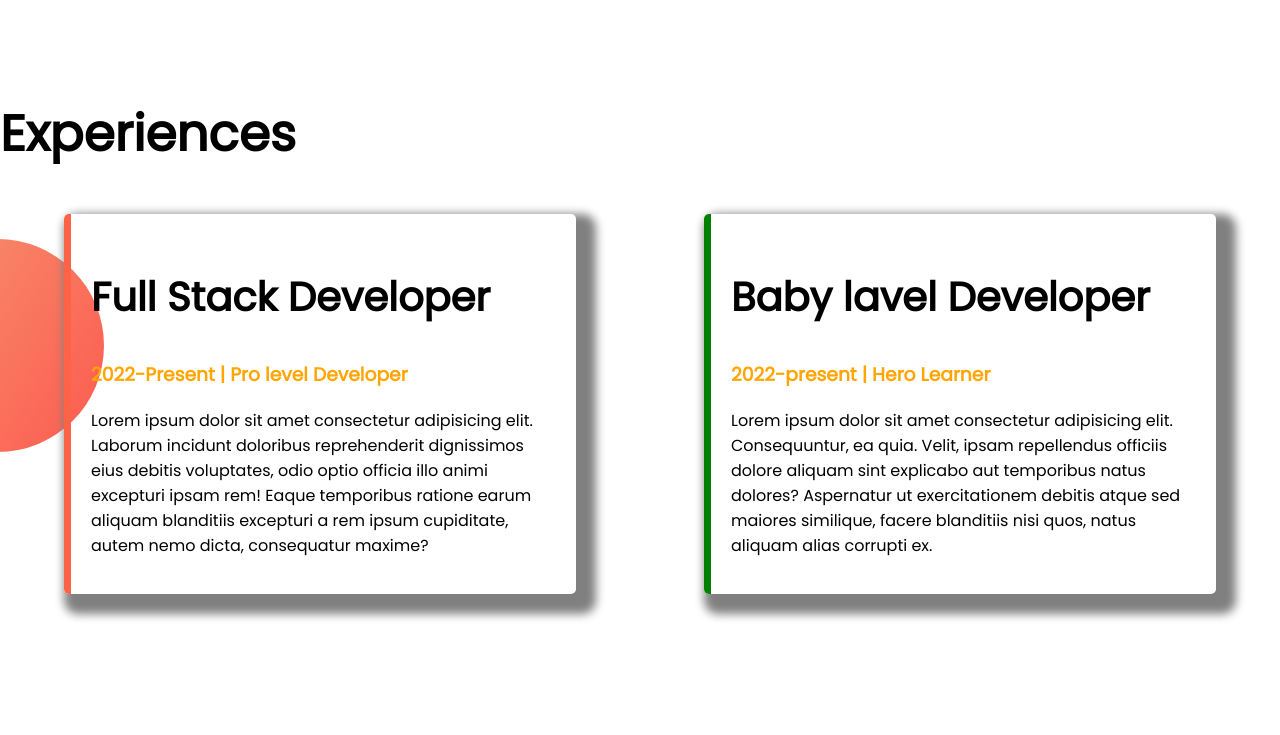
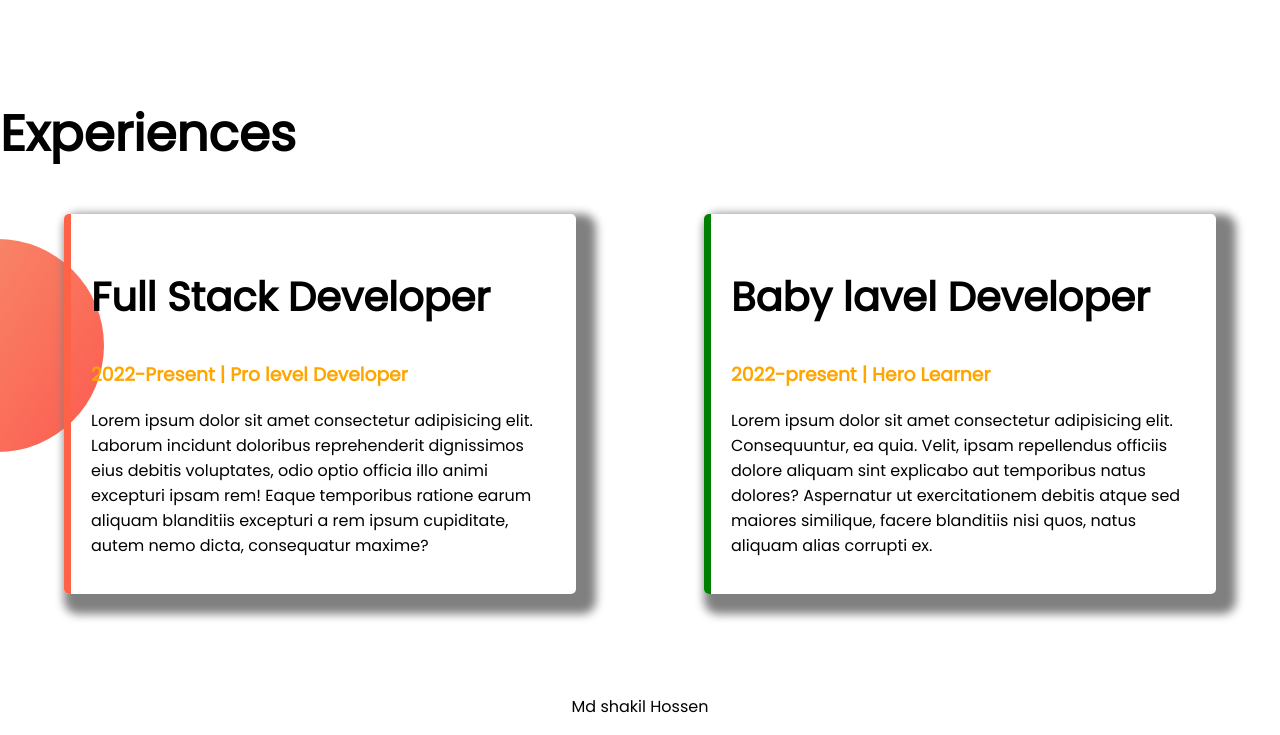
Before and after one commit to shakil9486/developer-portfolio, a plain HTML site: page index.html in a window 1280 px wide. Shown: the part 1015-1750 px from the top of the page. Before the commit the page ends 1709 px from the top, so only its background shows below. Drawn offline with Linux system fonts and the light colour scheme.

Commit message:
Footer added

```diff
--- a/index.html
+++ b/index.html
@@ -66,5 +66,8 @@
         </div>
     </section>
 </body>
+<footer>
+    <p>Md shakil Hossen</p>
+</footer>
 
 </html>
--- a/style.css
+++ b/style.css
@@ -62,3 +62,6 @@ h2{
 #baby-dev{
     border-left: 7px solid green;
 }
+footer p {
+    text-align: center;
+}
```
